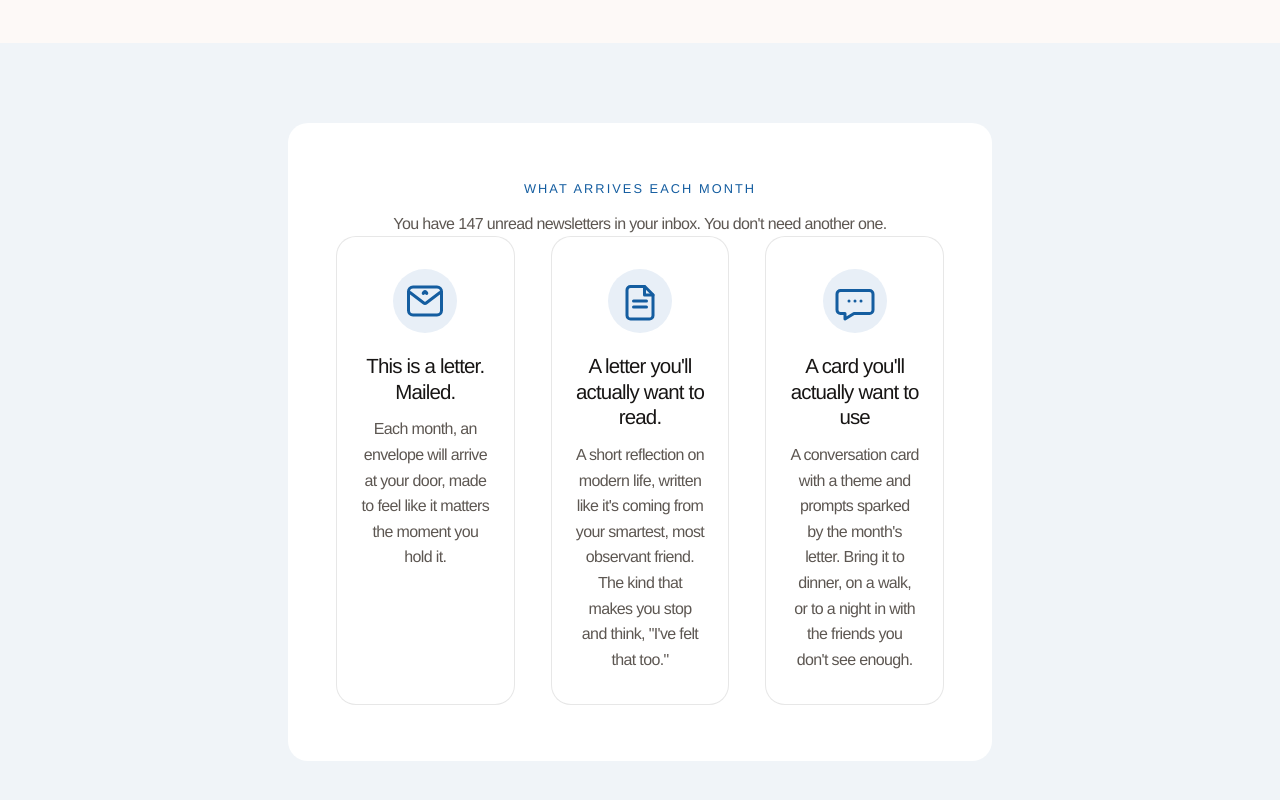
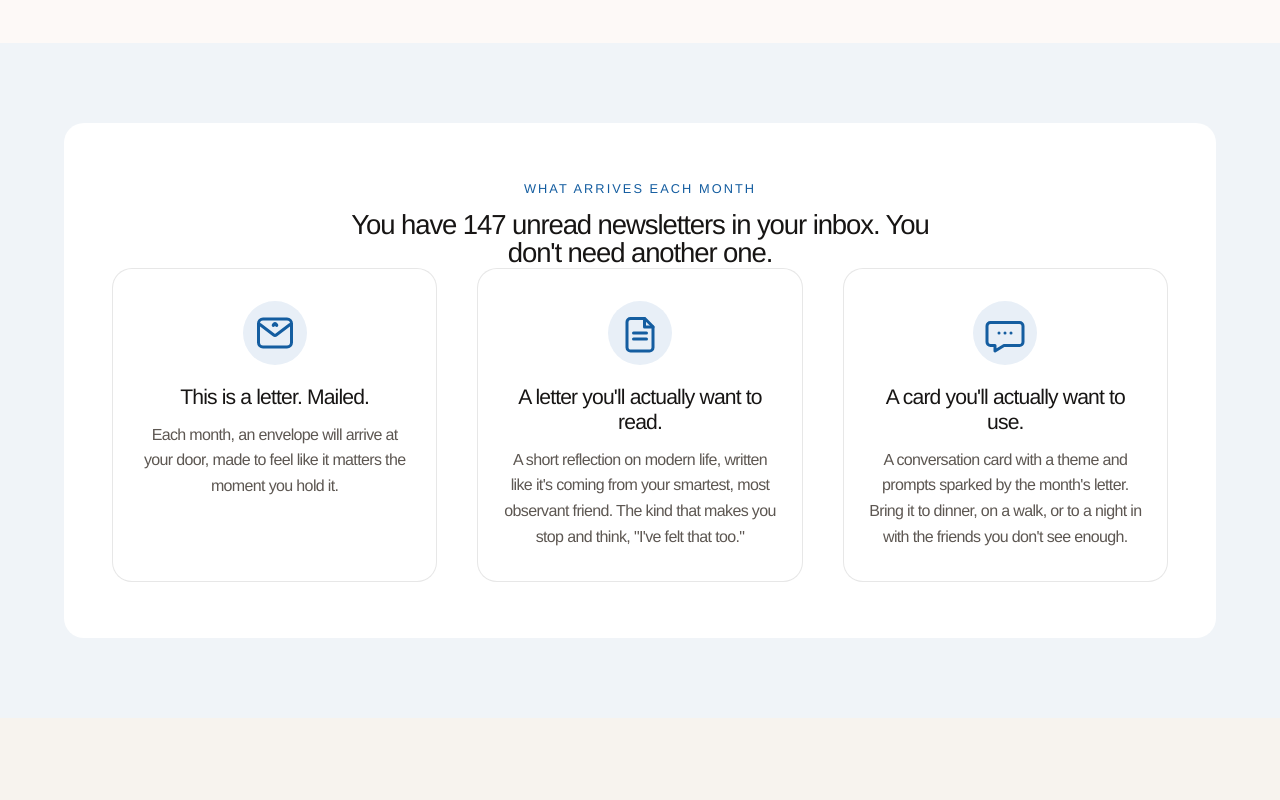
Before and after one commit to toriwinders/the-letter-room, a Next.js app: page / in a window 1280 px wide. Shown: the part 740-1540 px from the top of the page. Built offline with nearby package versions, Linux system fonts and the light colour scheme.

Commit message:
Refine product section hierarchy and spacing

```diff
--- a/app/globals.css
+++ b/app/globals.css
@@ -177,7 +177,7 @@ body {
 }
 
 .product-card {
-  max-width: 44rem;
+  max-width: 48rem;
   margin: 0 auto;
   background: #ffffff;
 }
@@ -212,7 +212,7 @@ body {
   display: grid;
   grid-template-columns: 1fr;
   gap: 1rem;
-  max-width: 28rem;
+  max-width: 30rem;
   margin: 0 auto;
 }
 
@@ -323,9 +323,9 @@ body {
   }
 
   .why-grid {
-    max-width: 52rem;
+    max-width: 58rem;
     grid-template-columns: repeat(3, 1fr);
-    gap: 1.5rem;
+    gap: 1.75rem;
   }
 
   .feature-icon {
@@ -335,7 +335,16 @@ body {
 }
 
 @media (min-width: 1024px) {
+  .product-card {
+    max-width: 72rem;
+  }
+
   .why-grid {
-    gap: 2.25rem;
+    max-width: 68rem;
+    gap: 2.5rem;
+  }
+
+  .why-card p {
+    max-width: 22rem;
   }
 }
--- a/components/product-preview.tsx
+++ b/components/product-preview.tsx
@@ -68,19 +68,19 @@ export function ProductPreview() {
         <div className="product-card">
           <p className="eyebrow">What Arrives Each Month</p>
 
-          <div className="copy-rhythm mx-auto mt-3 max-w-[38rem] text-[0.95rem] leading-[1.6] text-[var(--color-muted)] sm:text-[1rem]">
-            <p>
+          <div className="mx-auto mt-3 max-w-[38rem]">
+            <h2 className="copy-rhythm text-[0.98rem] leading-[1.08] text-[var(--color-ink)] sm:text-[1.12rem] md:text-[1.5rem] md:leading-[1.06] lg:text-[1.72rem] lg:leading-[1.04]">
               You have 147 unread newsletters in your inbox. You don&apos;t need another
               one.
-            </p>
+            </h2>
           </div>
 
-          <div className="why-grid mt-10 sm:mt-14">
+          <div className="why-grid mt-14 sm:mt-18 lg:mt-20">
             <article className="why-card">
               <div className="icon-badge">
                 <EnvelopeIcon />
               </div>
-              <h3 className="copy-rhythm mt-5 text-[1.18rem] leading-[1.25] text-[var(--color-ink)] sm:text-[1.28rem]">
+              <h3 className="copy-rhythm mt-5 text-[1.34rem] leading-[1.18] text-[var(--color-ink)] sm:text-[1.32rem]">
                 This is a letter. Mailed.
               </h3>
               <p className="copy-rhythm mx-auto mt-3 max-w-[19rem] text-[0.95rem] leading-[1.6] text-[var(--color-muted)] sm:text-[1rem]">
@@ -93,7 +93,7 @@ export function ProductPreview() {
               <div className="icon-badge">
                 <LetterIcon />
               </div>
-              <h3 className="copy-rhythm mt-5 text-[1.18rem] leading-[1.25] text-[var(--color-ink)] sm:text-[1.28rem]">
+              <h3 className="copy-rhythm mt-5 text-[1.34rem] leading-[1.18] text-[var(--color-ink)] sm:text-[1.32rem]">
                 A letter you&apos;ll actually want to read.
               </h3>
               <p className="copy-rhythm mx-auto mt-3 max-w-[19rem] text-[0.95rem] leading-[1.6] text-[var(--color-muted)] sm:text-[1rem]">
@@ -107,8 +107,8 @@ export function ProductPreview() {
               <div className="icon-badge">
                 <SpeechBubbleIcon />
               </div>
-              <h3 className="copy-rhythm mt-5 text-[1.18rem] leading-[1.25] text-[var(--color-ink)] sm:text-[1.28rem]">
-                A card you&apos;ll actually want to use
+              <h3 className="copy-rhythm mt-5 text-[1.34rem] leading-[1.18] text-[var(--color-ink)] sm:text-[1.32rem]">
+                A card you&apos;ll actually want to use.
               </h3>
               <p className="copy-rhythm mx-auto mt-3 max-w-[19rem] text-[0.95rem] leading-[1.6] text-[var(--color-muted)] sm:text-[1rem]">
                 A conversation card with a theme and prompts sparked by the month&apos;s
--- a/components/waitlist-flow.tsx
+++ b/components/waitlist-flow.tsx
@@ -97,7 +97,7 @@ export function WaitlistFlow() {
 
       <section
         aria-labelledby="founding-member-heading"
-        className="section-band section-band-offer section-gap mt-10 text-center sm:mt-16"
+        className="section-band section-band-offer section-gap text-center"
       >
         <div className="section-inner">
           <div className="offer-card">
```
